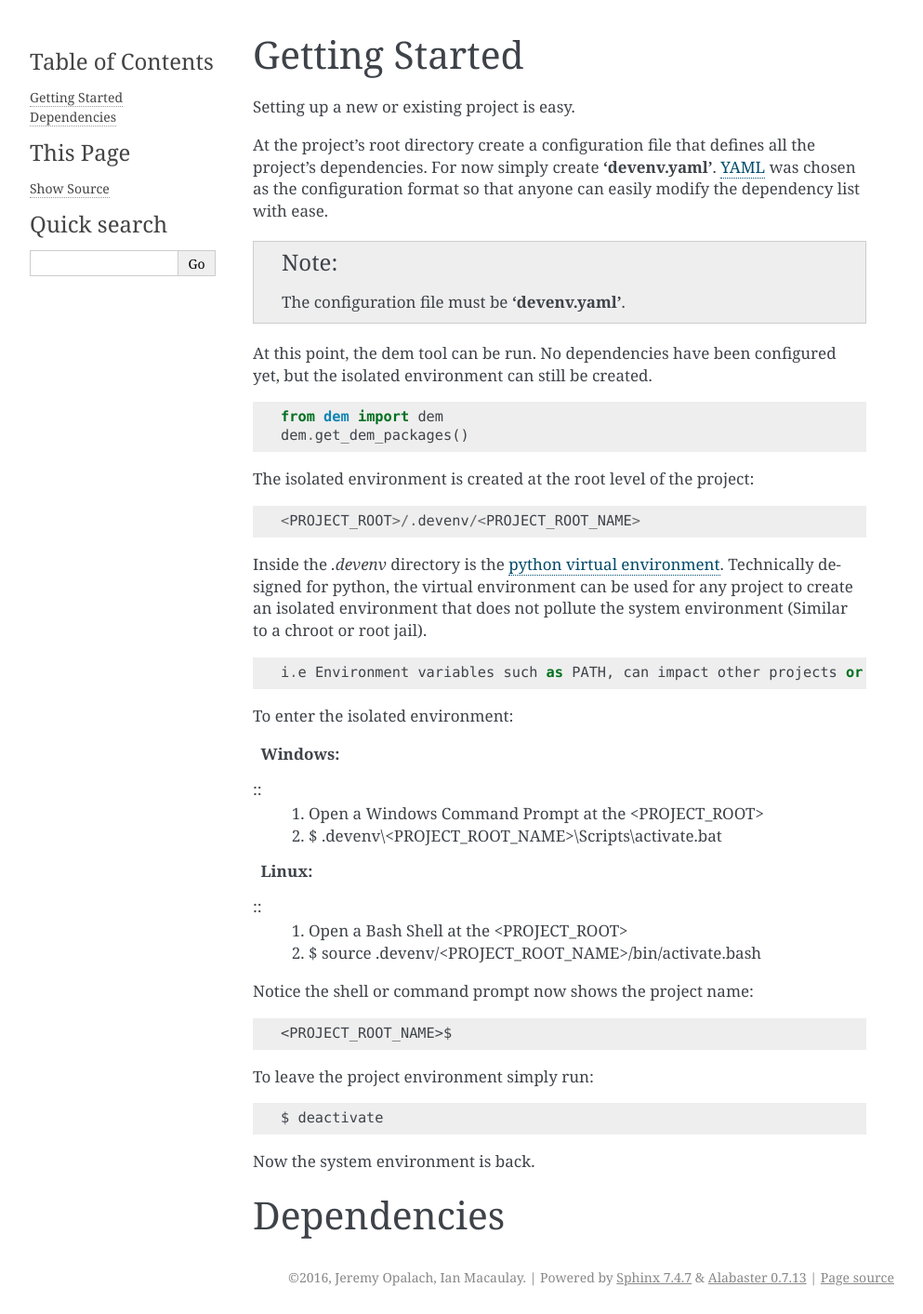
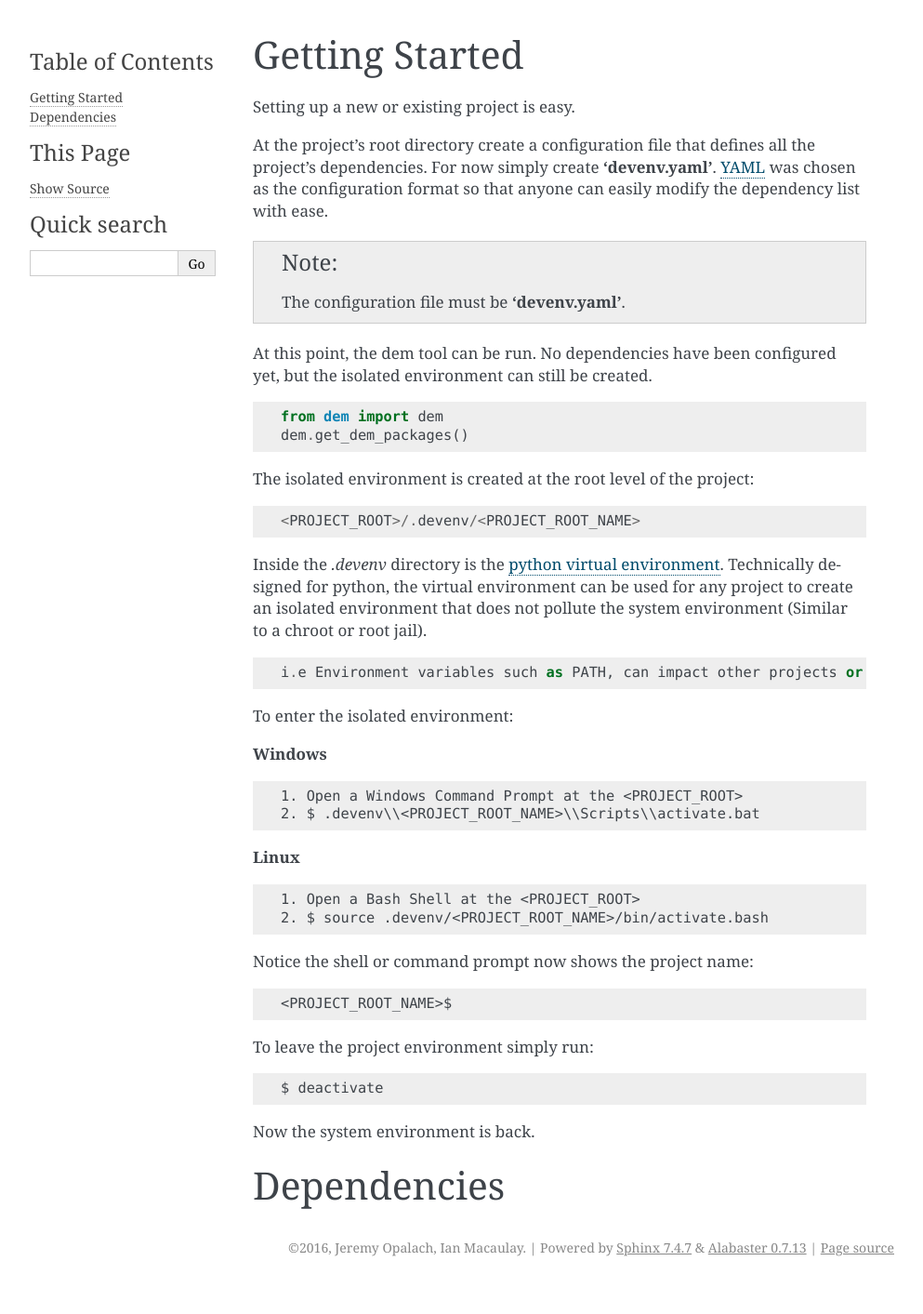
Before and after one commit to jopalach/dem, a Sphinx documentation site: the page built from docs/source/gettingstarted.rst, in a window 1280 px wide. Shown: the whole page at 93% size, without its empty margins (148-1141 px from the left). Built offline with Sphinx 7.4.7, drawn with Linux system fonts in a browser that asks for light colours; after the commit the page ends 1381 px from its top, so only the background shows below that; part of the change alters nothing that is shown.

```diff
--- a/docs/source/gettingstarted.rst
+++ b/docs/source/gettingstarted.rst
@@ -28,12 +28,12 @@ Technically designed for python, the virtual environment can be used for any pro
 
 To enter the isolated environment:
 
-:Windows:
+**Windows**
 ::
     1. Open a Windows Command Prompt at the <PROJECT_ROOT>
     2. $ .devenv\\<PROJECT_ROOT_NAME>\\Scripts\\activate.bat
 
-:Linux:
+**Linux**
 ::
     1. Open a Bash Shell at the <PROJECT_ROOT>
     2. $ source .devenv/<PROJECT_ROOT_NAME>/bin/activate.bash
```
